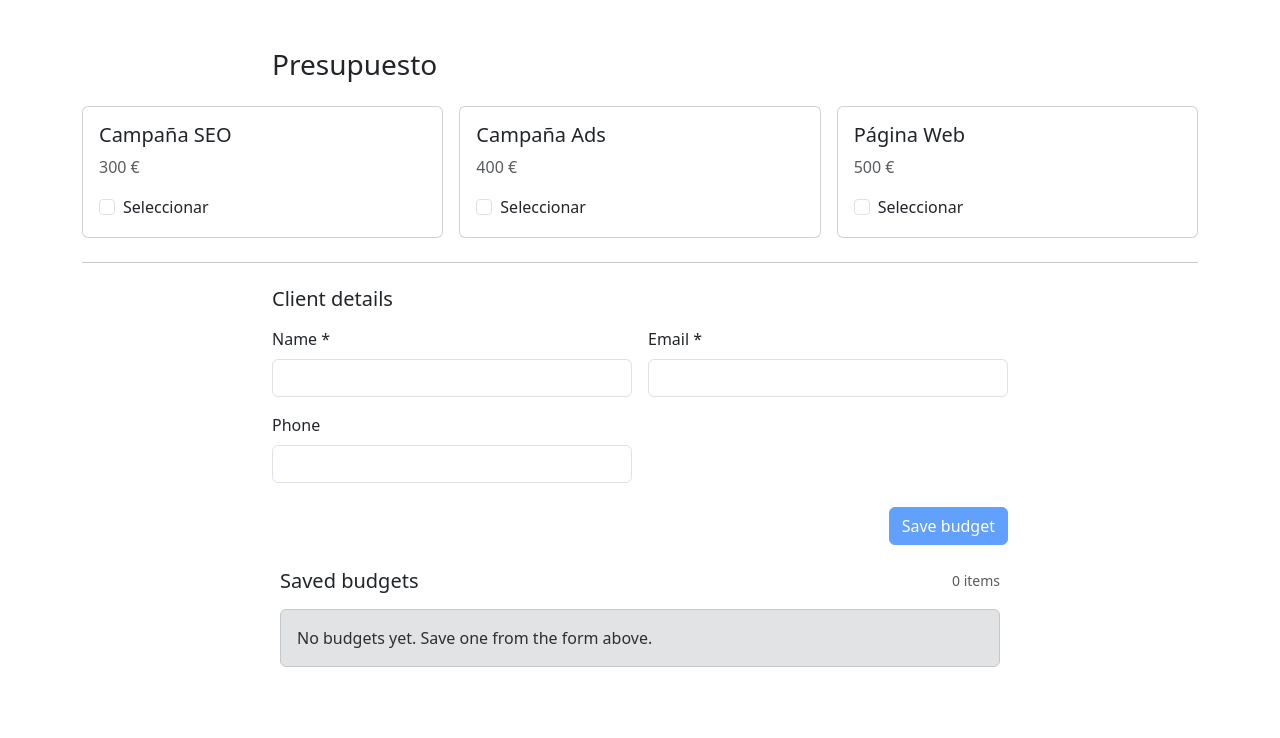
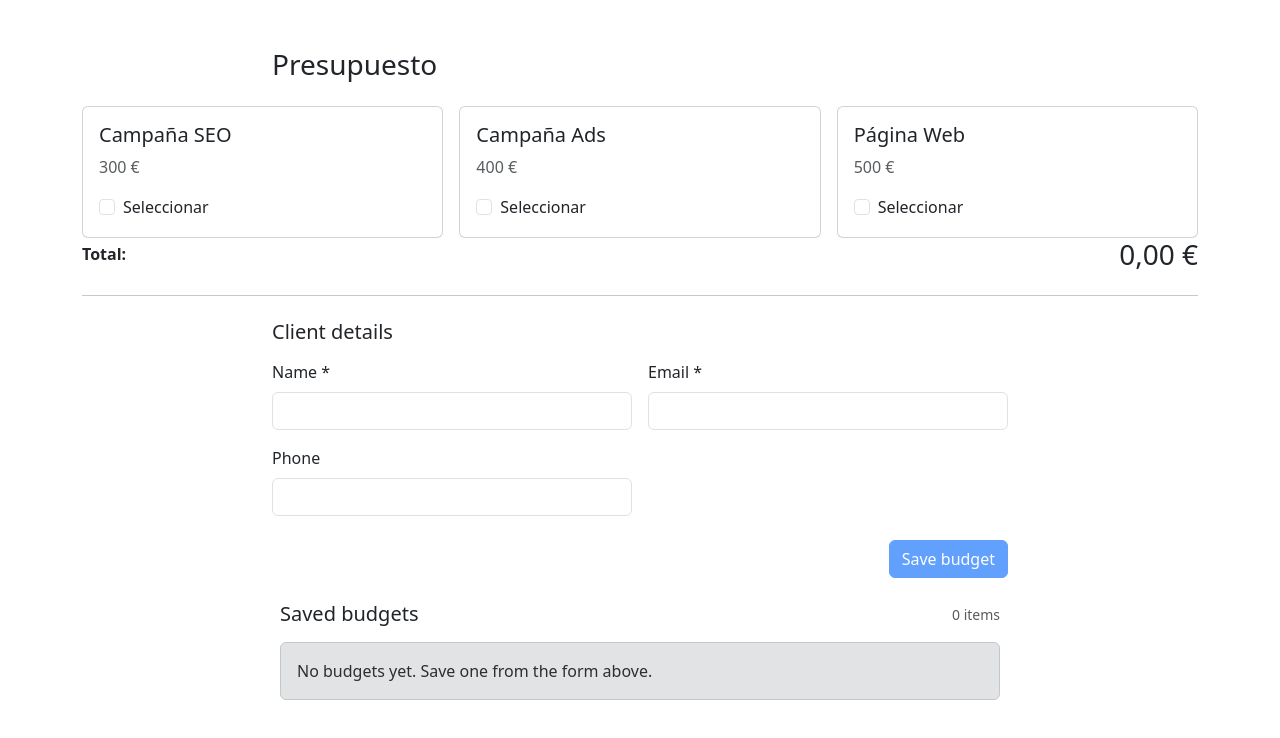
Before and after one commit to Arnau-66/-S6.-Pressupostos--Angular-, an Angular app: page / in a window 1280 px wide. Shown: the top 738 px of the page. Built offline with nearby package versions, Linux system fonts and the light colour scheme.

Commit message:
fix(home): restore total calculation and UI

```diff
--- a/src/app/components/home/home.html
+++ b/src/app/components/home/home.html
@@ -66,6 +66,11 @@
     </div>
   </form>
 
+      <div class="d-flex justify-content-between align-items-center">
+        <span class="fw-semibold">Total:</span>
+        <span class="display-6 fs-3">{{ total | currency:'EUR' }}</span>
+      </div>
+
 <hr class="my-4">
 
 <div class="row justify-content-center">
```
